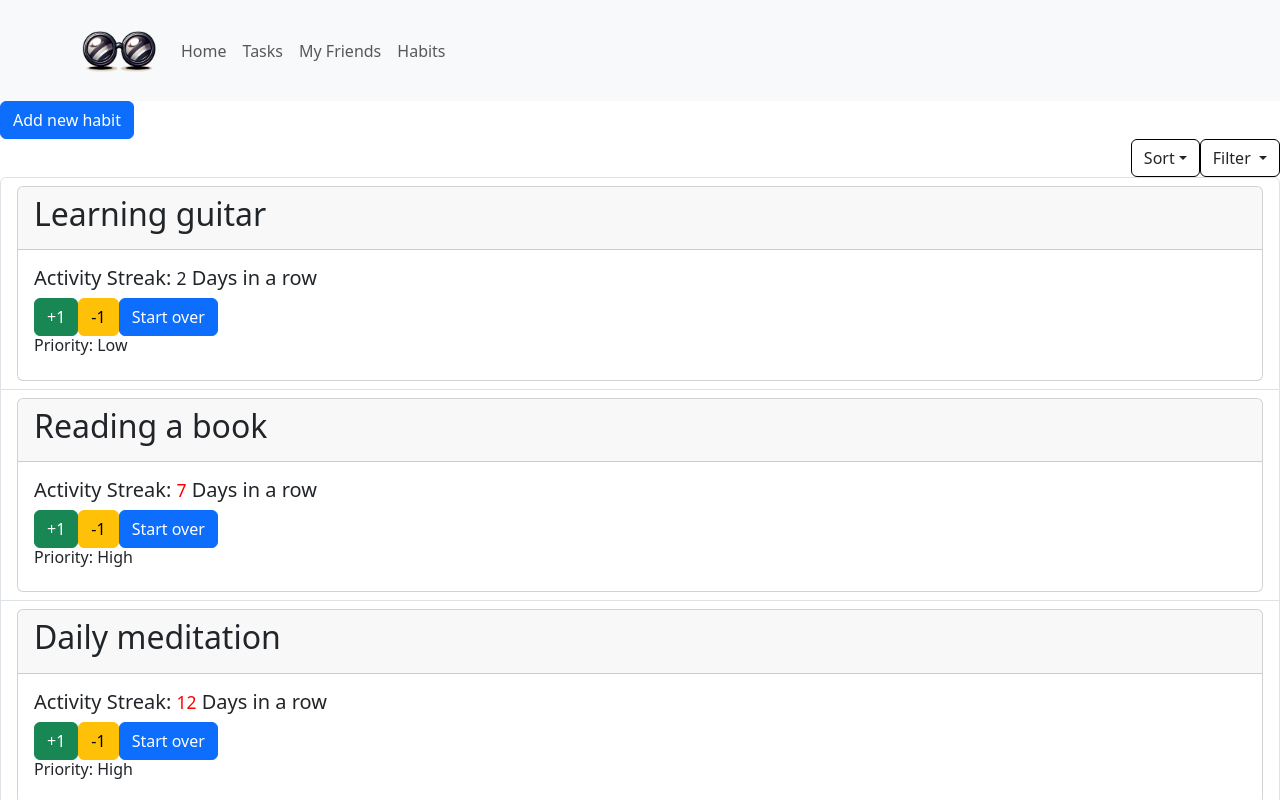
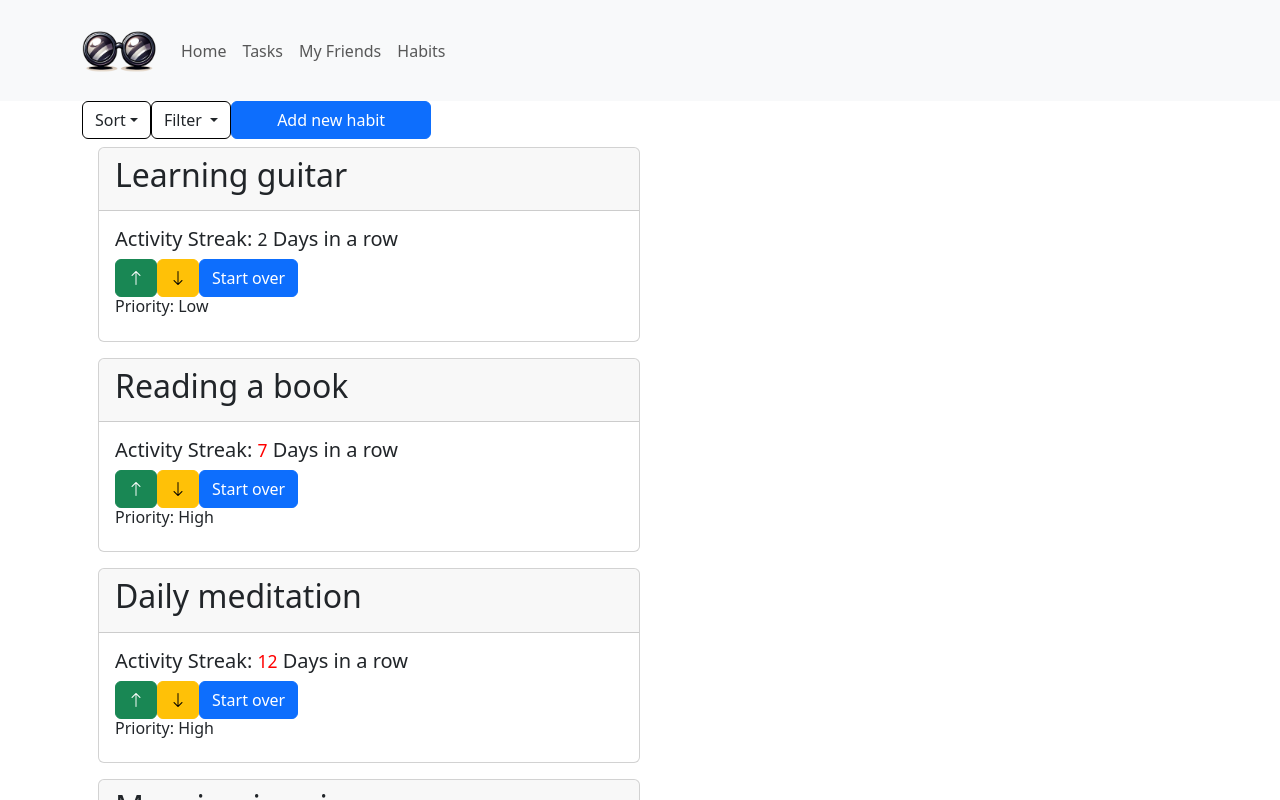
Before and after one commit to doctorbond2/GRUPPARBETE-Project-Morfjus, a React (Vite) app: page /habits in a window 1280 px wide. Shown: the top 800 px of the page. Built offline with nearby package versions, Linux system fonts and the light colour scheme.

Commit message:
Added homecards

```diff
--- a/src/components/habitsComp/Habit.jsx
+++ b/src/components/habitsComp/Habit.jsx
@@ -58,7 +58,7 @@ const Habit = ({
   };
   return (
     <>
-      <Card>
+      <Card className="w-50">
         <Card.Header>
           <h2>{title}</h2>
         </Card.Header>
@@ -76,18 +76,16 @@ const Habit = ({
             }}
             variant={"success"}
             value="inc"
-          >
-            +1
-          </Button>
+            className="bi bi-arrow-up"
+          ></Button>
           <Button
             onClick={(e) => {
               handleActiveStreak(e);
             }}
             variant={"warning"}
             value="dec"
-          >
-            -1
-          </Button>
+            className="bi bi-arrow-down"
+          ></Button>
           <Button
             onClick={(e) => {
               handleActiveStreak(e);
--- a/src/components/habitsComp/HabitList.jsx
+++ b/src/components/habitsComp/HabitList.jsx
@@ -10,18 +10,22 @@ const HabitList = ({
   setHabits,
   handleFilterPriority,
   handleSortPriority,
+  navigate,
 }) => {
   return (
     <>
-      <div style={{ display: "flex", justifyContent: "end" }}>
+      <div>
+        <div
+          style={{
+            display: "flex",
+          }}
+        >
           <Dropdown>
             <Dropdown.Toggle
               variant="tertiary"
               id="dropdown-basic"
               style={{
                 border: "1px solid black",
-              right: "0",
-              marginLeft: "90vw",
               }}
             >
               Sort
@@ -61,13 +65,21 @@ const HabitList = ({
               ))}
             </Dropdown.Menu>
           </Dropdown>
+          <Button
+            style={{ minWidth: "200px" }}
+            onClick={() => {
+              navigate("/newHabit");
+            }}
+          >
+            Add new habit
+          </Button>
         </div>
 
         <ListGroup>
           {habits &&
             sortedHabits.map((habitItem, habitItemIndex) => (
               <>
-              <ListGroup.Item>
+                <ListGroup.Item style={{ border: "none" }}>
                   <Habit
                     {...{
                       habitItem,
@@ -81,6 +93,7 @@ const HabitList = ({
               </>
             ))}
         </ListGroup>
+      </div>
     </>
   );
 };
--- /dev/null
+++ b/src/components/homeComp/HomeHabitsCard.jsx
@@ -0,0 +1,40 @@
+import React from "react";
+import { Card } from "react-bootstrap";
+const HomeHabitsCard = ({ habit }) => {
+  // title: "Daily meditation",
+  // streak: 12,
+  // prio: { str: "High", tier: 3 },
+  return (
+    <>
+      <Card>
+        <Card.Header>
+          <h2>{habit.title}</h2>
+        </Card.Header>
+        <Card.Body>
+          {" "}
+          <h2>{habit.streak}</h2>
+        </Card.Body>
+        <Card.Footer>
+          <h5>
+            Priority: {""}
+            {
+              <span
+                style={
+                  habit.prio.str === "High"
+                    ? { color: "red" }
+                    : habit.prio.str === "Medium"
+                    ? { color: "blue" }
+                    : { color: "purple" }
+                }
+              >
+                {habit.prio.str}
+              </span>
+            }
+          </h5>
+        </Card.Footer>
+      </Card>
+    </>
+  );
+};
+
+export default HomeHabitsCard;
--- /dev/null
+++ b/src/components/homeComp/HomeTaskCard.jsx
@@ -0,0 +1,44 @@
+import React from "react";
+import { Card } from "react-bootstrap";
+
+const HomeTaskCard = ({ task }) => {
+  const formatTime = (minutes) => {
+    if (minutes < 60) return `${minutes} minutes`;
+    const hours = Math.floor(minutes / 60);
+    const remainingMinutes = minutes % 60;
+    return `${hours} hour${hours > 1 ? "s" : ""} ${
+      remainingMinutes > 0 ? `${remainingMinutes} minutes` : ""
+    }`;
+  };
+  // id: 3,
+  // title: "Walk cat",
+  // description: "Take Mr. Whiskers for his evening stroll.",
+  // category: "Relaxation",
+  // estimatedTime: 45,
+  // completed: true,
+  return (
+    <>
+      <Card>
+        <Card.Header>
+          <h2>{task.title}</h2>
+        </Card.Header>
+        <Card.Body>
+          <h5>{task.description}</h5>
+        </Card.Body>
+        <Card.Footer>
+          <h5 style={task.completed ? { color: "green" } : { color: "red" }}>
+            {task.completed ? "Task complete!" : "In progress"}
+          </h5>
+          <i>
+            <h6>Time remaining: {formatTime(task.estimatedTime)}</h6>
+          </i>
+          <i style={{ color: "gray" }}>
+            <h6>Category: {task.category}</h6>
+          </i>
+        </Card.Footer>
+      </Card>
+    </>
+  );
+};
+
+export default HomeTaskCard;
--- a/src/pages/Habits.jsx
+++ b/src/pages/Habits.jsx
@@ -1,5 +1,5 @@
 import React, { useEffect, useState, useReducer } from "react";
-import { Button } from "react-bootstrap";
+import { Button, Container } from "react-bootstrap";
 import { useNavigate } from "react-router-dom";
 import Habit from "../components/habitsComp/Habit";
 import HabitList from "../components/habitsComp/HabitList";
@@ -83,15 +83,10 @@ const Habits = ({ habits, setHabits }) => {
   return (
     <>
       <div>
-        <Button
-          onClick={() => {
-            navigate("/newHabit");
-          }}
-        >
-          Add new habit
-        </Button>
+        <Container>
           <HabitList
             {...{
+              navigate,
               dropDownSelectOptions,
               filterOptions,
               sortedHabits,
@@ -102,6 +97,7 @@ const Habits = ({ habits, setHabits }) => {
               handleSortPriority,
             }}
           />
+        </Container>
       </div>
     </>
   );
--- a/src/pages/Home.jsx
+++ b/src/pages/Home.jsx
@@ -2,6 +2,8 @@ import React from "react";
 import { Col, Row, Container } from "react-bootstrap";
 import FriendsHome from "../components/compFriends/FriendsHome";
 import { Link } from "react-router-dom";
+import HomeHabitsCard from "../components/homeComp/HomeHabitsCard";
+import HomeTaskCard from "../components/homeComp/HomeTaskCard";
 const Home = ({ habits, setHabits, friends, setFriends, tasks, setTasks }) => {
   return (
     <>
@@ -21,11 +23,17 @@ const Home = ({ habits, setHabits, friends, setFriends, tasks, setTasks }) => {
             </Link>
           </Col>
           <Col>
+            <h2>Habits</h2>
             <div className="d-flex h-50" style={{ border: "1px solid red" }}>
-              HABITS{habits && habits.map((x, i) => <h2>{x.title}</h2>)}
+              {habits &&
+                habits
+                  .map((habit, i) => <HomeHabitsCard {...{ habit }} />)
+                  .slice(-3)}
             </div>
+            <h2>Tasks</h2>
             <div className="d-flex h-50" style={{ border: "1px solid red" }}>
-              TASKS {tasks && tasks.map((x) => <h2>{x.title}</h2>)}
+              {tasks &&
+                tasks.map((task) => <HomeTaskCard {...{ task }} />).slice(-3)}
             </div>
           </Col>
         </Row>
```
Lines whose indentation alone changed are shown as unchanged.
